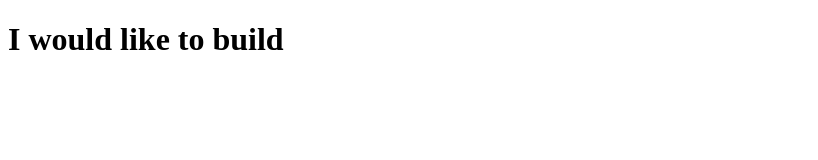
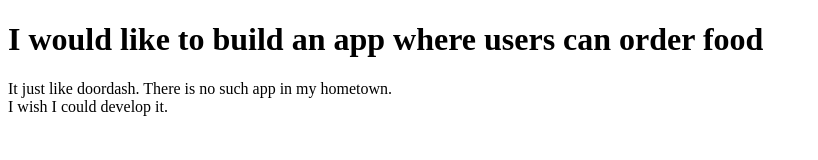
Before and after one commit to louis-zhangxa/prep-0922-code-solutions, a website: page prep-example/index.html in a window 1280 px wide. Shown: the whole page, without its empty margins (0-818 px from the left). Drawn offline with Linux system fonts and the light colour scheme.

Commit message:
Completed prep-example exercise.

```diff
--- a/prep-example/index.html
+++ b/prep-example/index.html
@@ -4,10 +4,12 @@
   <title>prep-example</title>
 </head>
 <body>
-  <h1>I would like to build</h1>
+  <h1>I would like to build an app where users can order food</h1>
   <p>
     <!-- write your app ideas here 👇 -->
-
+    It just like doordash.
+    There is no such app in my hometown.<br />
+    I wish I could develop it.
 
 
   </p>
```
Also changed, not shown: prep-example/index copy.html (deleted, +0 -15 lines).
